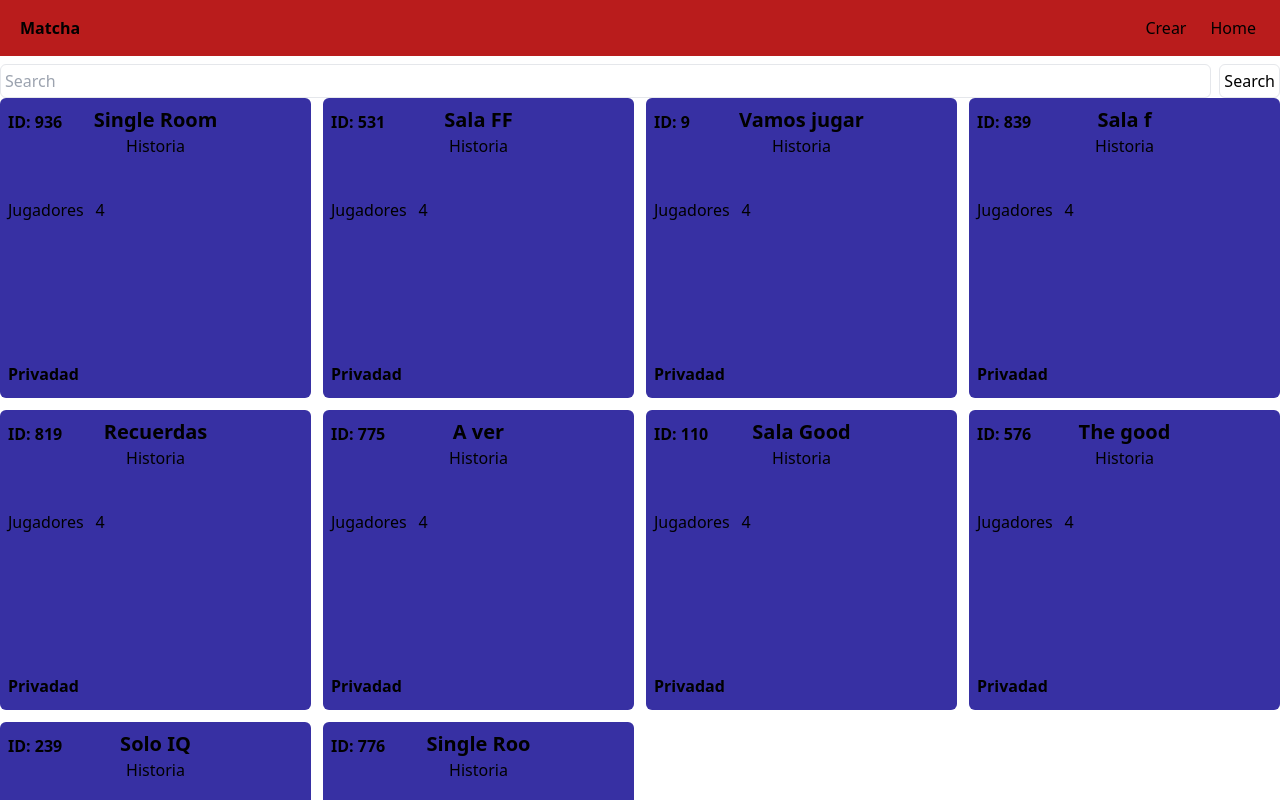
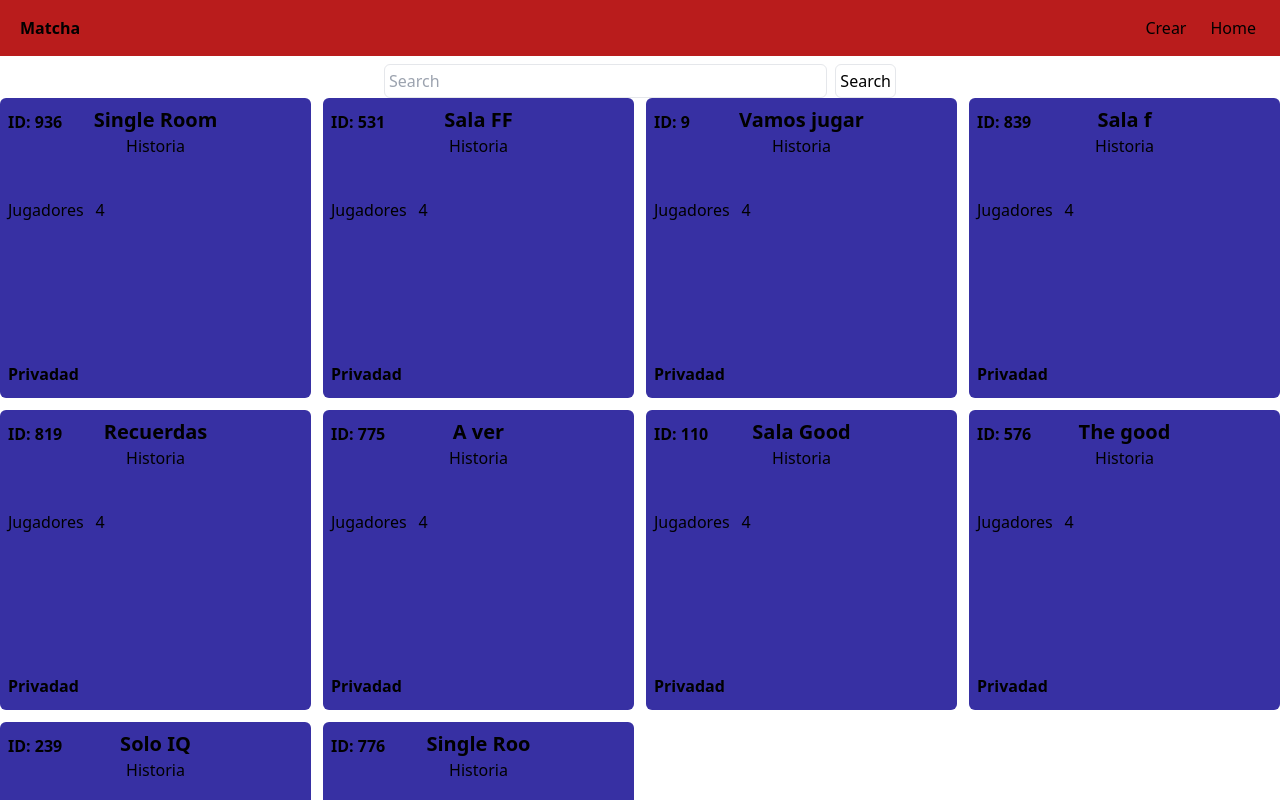
Before and after one commit to LuisArielRetanaHernadez/Memorama, a React (Vite) app: page / in a window 1280 px wide. Shown: the top 800 px of the page. Built offline with nearby package versions, Linux system fonts and the light colour scheme.

Commit message:
agregando un w-2/4 y un m-auto al contendedor del search

```diff
--- a/src/pages/Home/Home.jsx
+++ b/src/pages/Home/Home.jsx
@@ -12,7 +12,7 @@ const Home = () => {
 
   return (
     <section className="mt-2">
-      <div className="flex justify-center">
+      <div className="w-2/5 m-auto flex justify-center">
         <Search setSalas={setSalas} />
       </div>
       <div className="grid grid-cols-rooms grid-rows-rooms auto-rows-rooms gap-3 ">
```
